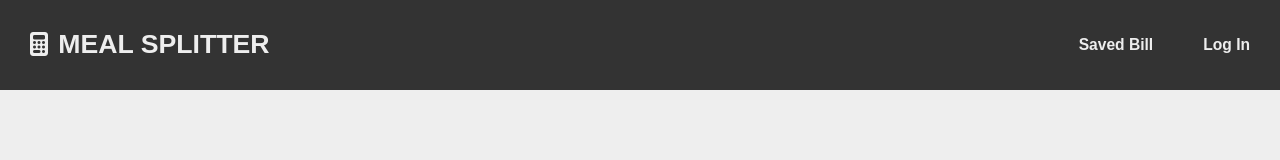
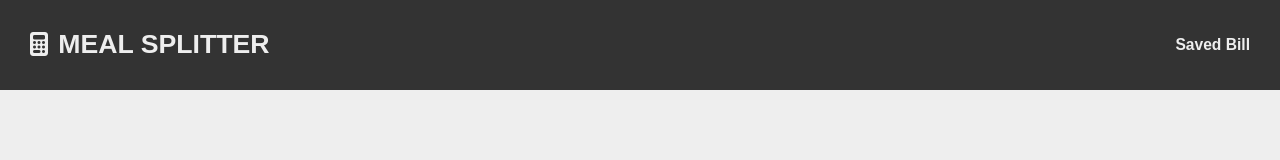
Before and after one commit to davidjoo3/meal-splitter, a plain HTML site: page index.html in a window 1280 px wide. Drawn offline with Linux system fonts and the light colour scheme; a web font is replaced by a local one.

Commit message:
fixed features

```diff
--- a/index.html
+++ b/index.html
@@ -28,7 +28,6 @@
     <button class="split"><h2>SPLIT</h2></button>
     <div class="header-btns">
       <button class="saved-bills"><h3>Saved Bill</h3></button>
-      <button class="logging"><h3>Log In</h3></button>
     </div>
   </header>
   <main>
```
